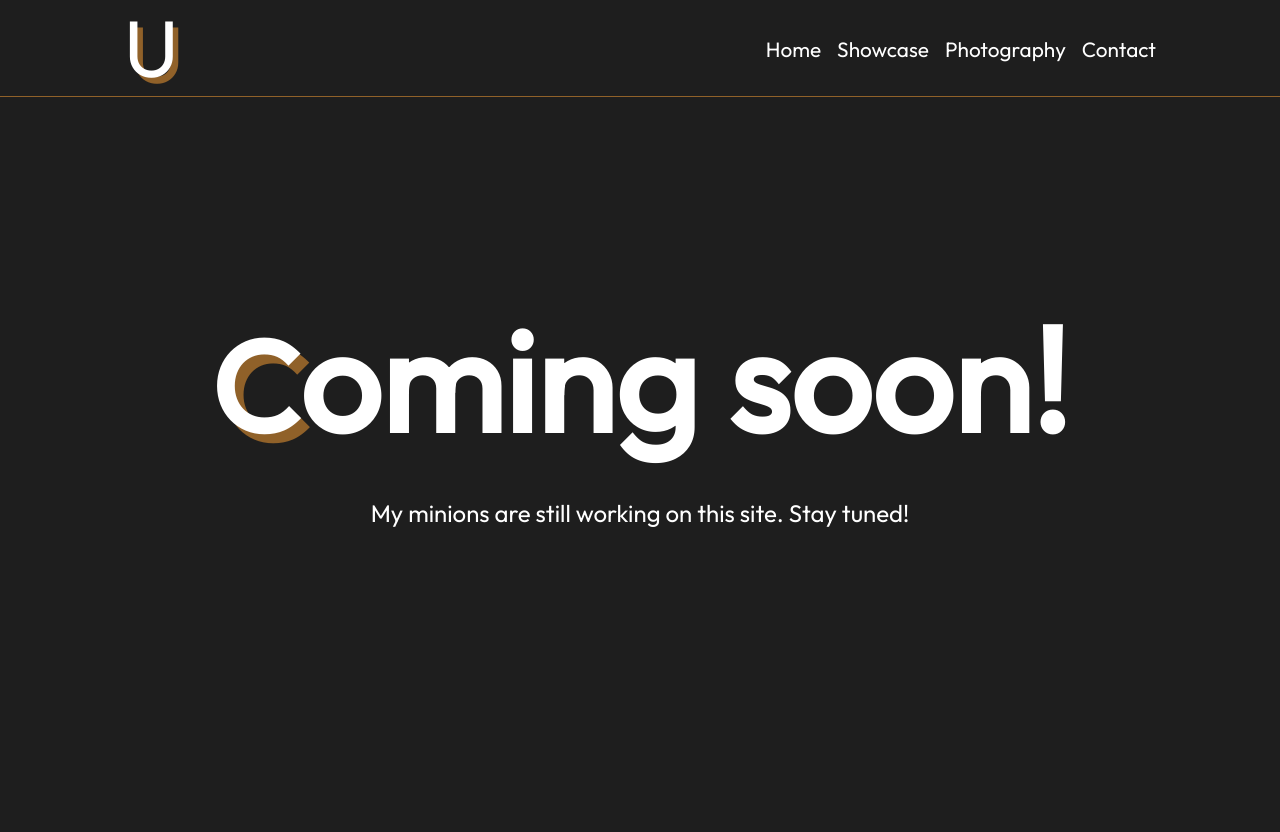
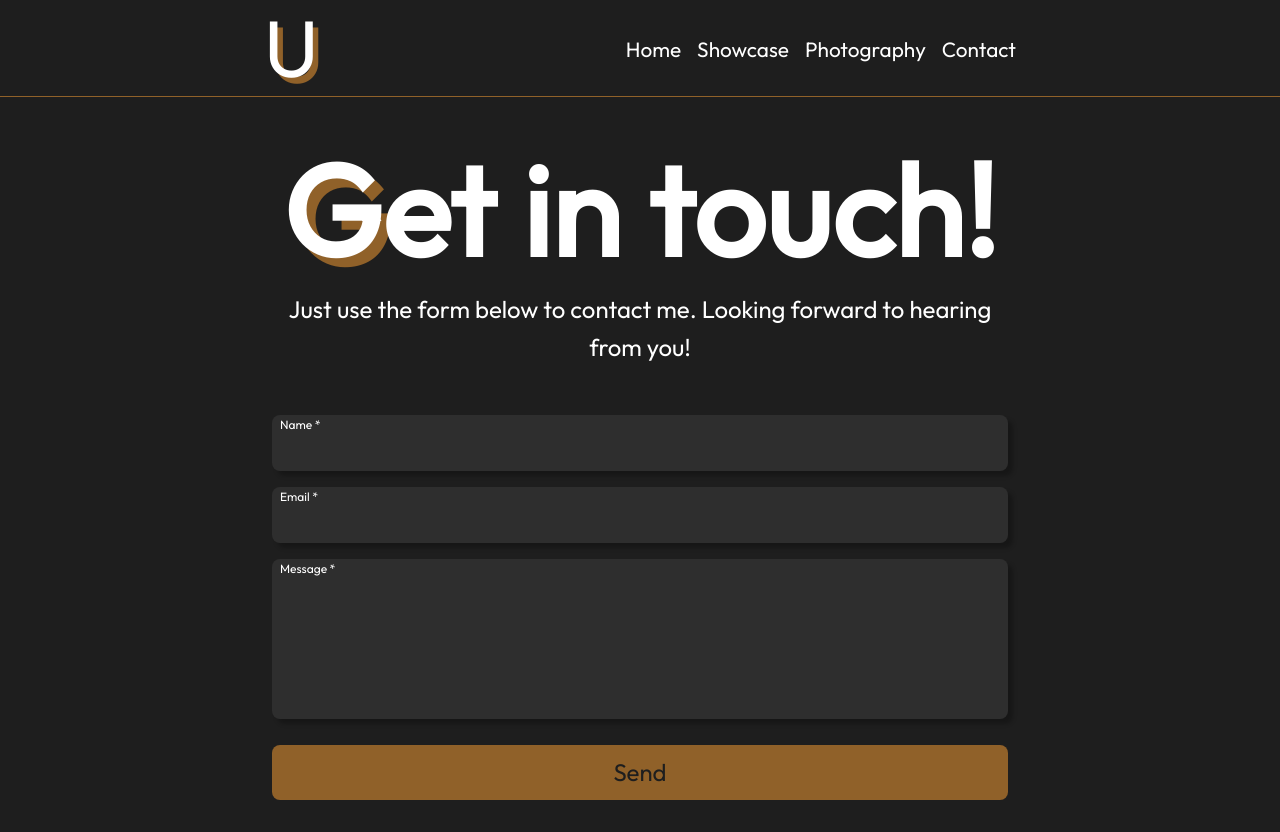
Before and after one commit to umute97/personal-page, a Vue app: page /contact in a window 1280 px wide. Before the commit the page ends 800 px from the top, so only its background shows below. Built offline with nearby package versions, Linux system fonts and the light colour scheme.

Commit message:
Add contact form

```diff
--- a/src/assets/base.css
+++ b/src/assets/base.css
@@ -14,7 +14,7 @@
 }
 
 :root {
-  --max-content-width-lg: 1080px;
+  --max-content-width-lg: 800px;
 }
 
 ::selection {
--- a/src/assets/main.css
+++ b/src/assets/main.css
@@ -214,7 +214,9 @@ a:focus .btn {
 @media screen and (max-width: 768px) {
 
     #photography .intro h1,
-    #photography .intro h1 * {
+    #photography .intro h1 *,
+    #contact header h1,
+    #contact header h1 * {
         font-size: 3.5rem;
     }
 
@@ -366,3 +368,80 @@ nav[role="tablist"] > .active {
     background: var(--color-primary);
     color: var(--color-text-light);
 }
+
+/** Contact **/
+#contact header {
+    margin-bottom: 2rem;
+    text-align: center;
+}
+
+.contact-form form {
+    display: flex;
+    flex-direction: column;
+    gap: 1rem;
+}
+
+.form-group {
+    position: relative;
+}
+
+.form-group input[type="text"],
+.form-group input[type="email"],
+.form-group textarea {
+    all: unset;
+    width: 100%;
+    height: 3.5rem;
+    border-radius: 0.5rem;
+    padding: 1rem 0 0 0.5rem;
+    box-sizing: border-box;
+    background-color: var(--color-background-dark-200);
+    box-shadow: 5px 5px 4px 0 rgba(0, 0, 0, 0.25);
+}
+
+.form-group input[type="text"]:active,
+.form-group input[type="text"]:focus,
+.form-group input[type="email"]:active,
+.form-group input[type="email"]:focus,
+.form-group textarea:active,
+.form-group textarea:focus {
+    border: 1px solid var(--color-primary);
+}
+
+.form-group textarea {
+    resize: none;
+    height: 10rem;
+}
+
+.contact-form button[type="submit"] {
+    background: var(--color-primary);
+    color: var(--color-text-light);
+    font-size: 1.2rem;
+    font: inherit;
+    border: none;
+    border-radius: 0.5rem;
+    padding: 0.5rem;
+    cursor: pointer;
+    transition: all 120ms ease-out 0s;
+}
+
+.form-group label {
+    position: absolute;
+    font-size: 0.5em;
+    left:0.5rem;
+}
+
+.contact-form .form-group .hun {
+    opacity: 0;
+    position: absolute;
+    top: 0;
+    left: 0;
+    height: 0;
+    width: 0;
+    z-index: -1;
+}
+
+@media screen and (min-width: 768px) {
+    .contact-form {
+        max-width: var(--max-content-width-lg);
+    }
+}
--- a/src/router/index.ts
+++ b/src/router/index.ts
@@ -1,4 +1,5 @@
 import ComingSoonVue from '@/views/ComingSoon.vue'
+import Contact from '@/views/Contact.vue'
 import HomeVue from '@/views/Home.vue'
 import PhotographyVue from '@/views/Photography.vue'
 import Showcase from '@/views/Showcase.vue'
@@ -20,7 +21,7 @@ const router = createRouter({
     {
       path: '/contact',
       name: 'Contact',
-      component: ComingSoonVue,
+      component: Contact,
     },
     {
       path: '/home',
--- /dev/null
+++ b/src/views/Contact.vue
@@ -0,0 +1,46 @@
+<template>
+    <main id="contact">
+        <header>
+            <h1>
+                <span class="glitch">G</span>et in touch!
+            </h1>
+            <p>Just use the form below to contact me.
+                Looking forward to hearing from you!</p>
+        </header>
+        <article class="contact-form">
+            <form action="https://formspree.io/f/manwplpy" method="POST">
+                <div class="form-group">
+                    <label class="hun" for="firstname"></label>
+                    <input class="hun" autocomplete="off" type="text" id="firstname" name="firstname"
+                        placeholder="Your name here">
+                </div>
+                <div class="form-group">
+                    <label for="name">Name *</label>
+                    <input type="text" id="name" name="name" required autocomplete="off">
+                </div>
+                <div class="form-group">
+                    <label for="email">Email *</label>
+                    <input type="email" id="email" name="_replyto" required autocomplete="off">
+                </div>
+                <div class="form-group">
+                    <label for="message">Message *</label>
+                    <textarea id="message" name="message" required autocomplete="off"></textarea>
+                </div>
+                <button type="submit" @click.prevent="checkAndSubmit">Send</button>
+            </form>
+        </article>
+    </main>
+</template>
+
+<script lang="ts" setup>
+function checkAndSubmit() {
+    const honeypot = document.querySelectorAll('.hun')[1] as HTMLInputElement;
+
+    if (honeypot.value) {
+        return;
+    }
+
+    const form = document.querySelector('form') as HTMLFormElement;
+    form.requestSubmit();
+}
+</script>
```
